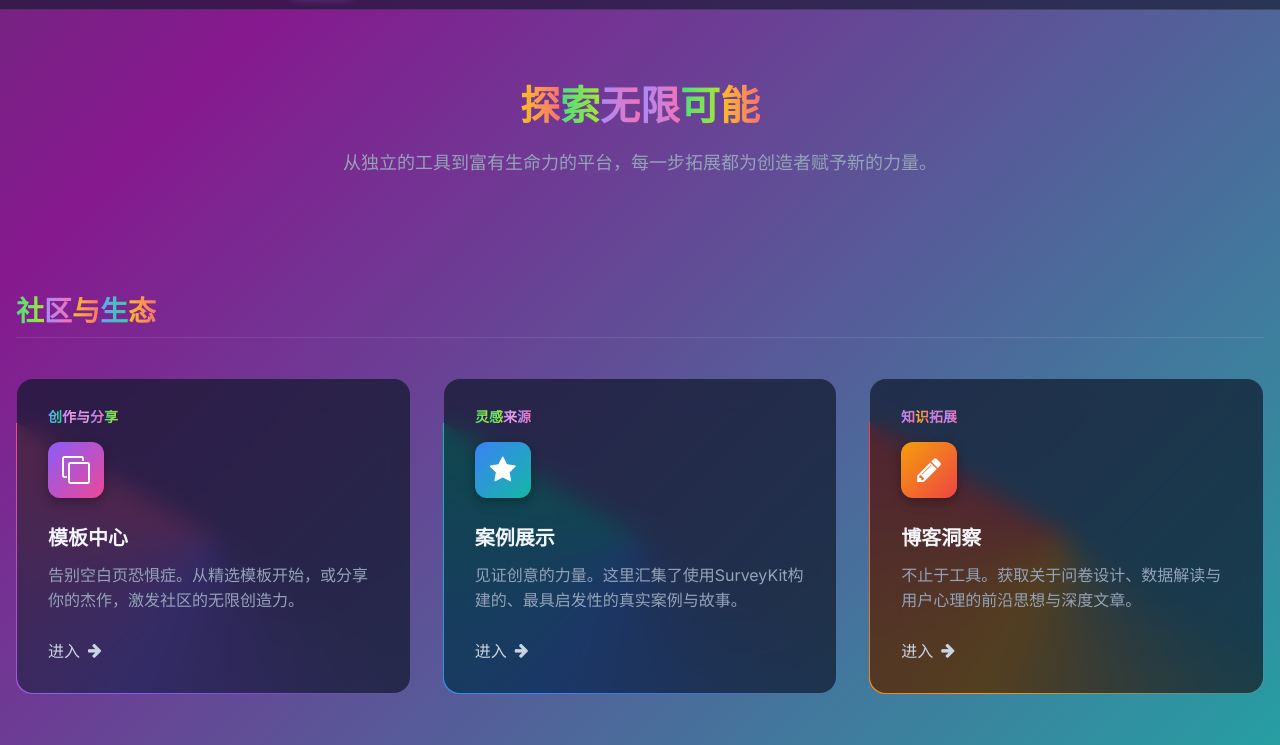
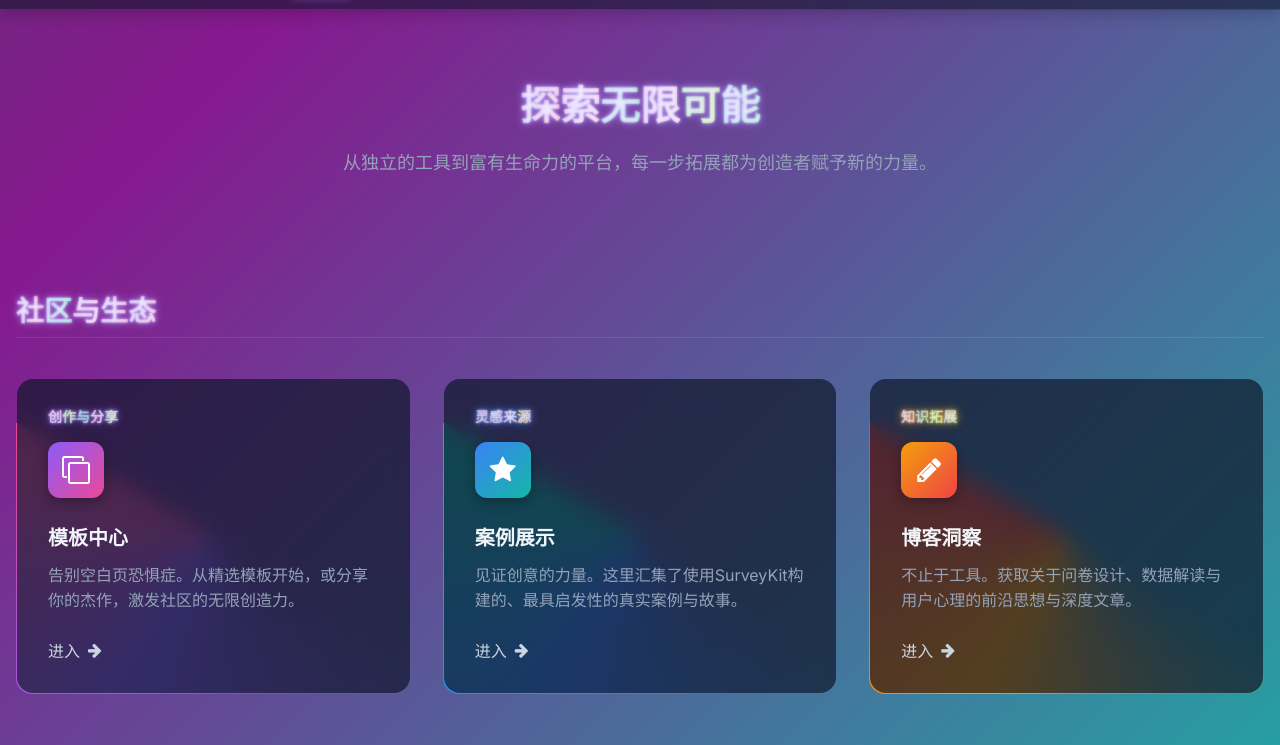
Before and after one commit to 424635328/SurveyKit, a website: page public/others/index.html in a window 1280 px wide. Shown: the part 55-800 px from the top of the page. Drawn offline with Linux system fonts and the light colour scheme.

Commit message:
2025-07-06 00:50:08-S.bat

```diff
--- a/public/others/index.css
+++ b/public/others/index.css
@@ -13,7 +13,8 @@
 html {
     -webkit-text-size-adjust: 100%;
     tab-size: 4;
-    font-family: ui-sans-serif, system-ui, -apple-system, BlinkMacMacSystemFont, "Segoe UI", Roboto, "Helvetica Neue", Arial, "Noto Sans", sans-serif, "Apple Color Emoji", "Segoe UI Emoji", "Segoe UI Symbol", "Noto Color Emoji";
+    font-family: ui-sans-serif, system-ui, -apple-system, BlinkMacSystemFont, "Segoe UI", Roboto, "Helvetica Neue", Arial, "Noto Sans", sans-serif, "Apple Color Emoji", "Segoe UI Emoji", "Segoe UI Symbol", "Noto Color Emoji";
+    scroll-behavior: smooth; /* 平滑滚动 */
 }
 
 body {
@@ -22,6 +23,16 @@ body {
     min-height: 100vh;
     display: flex;
     flex-direction: column;
+}
+
+/* 自定义文本选中颜色 */
+::-moz-selection { /* Firefox */
+    background: #818cf8;
+    color: #fff;
+}
+::selection {
+    background: #818cf8;
+    color: #fff;
 }
 
 .aurora-background {
@@ -67,6 +78,7 @@ header {
     backdrop-filter: blur(16px);
     -webkit-backdrop-filter: blur(16px);
     border-bottom: 1px solid rgba(255, 255, 255, 0.1);
+    box-shadow: 0 4px 15px rgba(0, 0, 0, 0.2); /* 增加头部阴影 */
 }
 
 header .container > div {
@@ -270,22 +282,48 @@ header .flex.items-center {
     color: #fff;
 }
 
+/* 主内容区淡入效果 */
 main {
     padding-top: 4rem;
     padding-bottom: 4rem;
     flex-grow: 1;
+    opacity: 0;
+    transform: translateY(20px);
+    transition: opacity 0.8s ease-out, transform 0.8s ease-out;
 }
+main.is-loaded {
+    opacity: 1;
+    transform: translateY(0);
+}
+
 
 .hero-section {
     text-align: center;
     margin-bottom: 5rem;
 }
 
+/* 打字机文本容器的初始状态和动画 */
+.section-heading,
+.section-subheading,
+.category-title,
+.pili-card-subtitle {
+    opacity: 0;
+    transform: translateY(20px);
+    transition: opacity 0.6s ease-out, transform 0.6s ease-out;
+}
+.section-heading.is-visible,
+.section-subheading.is-visible,
+.category-title.is-visible,
+.pili-card-subtitle.is-visible {
+    opacity: 1;
+    transform: translateY(0);
+}
+
 .section-heading {
     font-size: 2.5rem;
     font-weight: 800;
     margin-bottom: 1rem;
-    min-height: 2.5rem;
+    min-height: 2.5rem; /* 确保动画前预留空间 */
 }
 
 .section-subheading {
@@ -295,7 +333,7 @@ main {
     margin-left: auto;
     margin-right: auto;
     line-height: 1.7;
-    min-height: 3.8rem;
+    min-height: 3.8rem; /* 确保动画前预留空间 */
 }
 
 .features-section {
@@ -308,7 +346,7 @@ main {
     margin-bottom: 2.5rem;
     padding-bottom: 0.5rem;
     border-bottom: 1px solid rgba(255, 255, 255, 0.1);
-    min-height: 2.5rem;
+    min-height: 2.5rem; /* 确保动画前预留空间 */
 }
 
 .card-grid {
@@ -324,9 +362,10 @@ main {
     font-weight: 600;
     margin-bottom: 0.75rem;
     line-height: 1;
-    min-height: 1.25rem;
+    min-height: 1.25rem; /* 确保动画前预留空间 */
 }
 
+/* Pili Card 初始隐藏和动画 */
 .pili-card {
     display: flex;
     flex-direction: column;
@@ -335,8 +374,16 @@ main {
     border-radius: 1rem;
     overflow: hidden;
     position: relative;
-    transition: transform 0.4s cubic-bezier(0.16, 1, 0.3, 1), box-shadow 0.4s ease;
     z-index: 1;
+    opacity: 0; /* 初始隐藏 */
+    transform: translateY(30px); /* 初始位置偏下 */
+    transition: transform 0.6s cubic-bezier(0.16, 1, 0.3, 1), opacity 0.6s ease-out, box-shadow 0.4s ease; /* 添加 opacity 和 transform 过渡 */
+}
+
+/* Pili Card 滚动可见时的动画 */
+.pili-card.is-visible {
+    opacity: 1;
+    transform: translateY(0);
 }
 
 .pili-card::after {
@@ -357,7 +404,7 @@ main {
     background: conic-gradient(from var(--angle), transparent 50%, var(--gradient-start), var(--gradient-end));
     animation: border-rotate 6s linear infinite;
     z-index: -2;
-    opacity: 1; /* Default hover opacity for border */
+    opacity: 1;
     transition: opacity 0.4s ease;
 }
 
@@ -371,7 +418,7 @@ main {
 }
 
 .pili-card:hover::before {
-    opacity: 0.8; /* Changed to 0.8 for subtle effect */
+    opacity: 0.8;
 }
 
 .pili-card-icon {
@@ -424,12 +471,13 @@ main {
     transform: translateX(5px);
 }
 
+/* --- Typewriter Character Styles (for individual characters) --- */
 .typewriter-char {
     display: inline-block;
     opacity: 0;
     transform: translateY(10px) scale(0.9);
     filter: blur(3px);
-    animation: char-reveal 0.5s cubic-bezier(0.16, 1, 0.3, 1) forwards;
+    /* animation is applied dynamically by JS */
 }
 
 @keyframes char-reveal {
@@ -449,6 +497,10 @@ main {
     -webkit-background-clip: text;
     background-clip: text;
     color: transparent;
+    /* 优化 text-shadow，减小模糊半径以提高清晰度 */
+    text-shadow:
+        0 0 3px rgba(255, 255, 255, 0.8), /* 更清晰的白色核心光晕 */
+        0 0 8px var(--gradient-start, #a78bfa); /* 减小了渐变色光晕的半径 */
 }
 
 footer {
@@ -496,11 +548,3 @@ footer .text-slate-400 { color: #94a3b8; }
 footer .text-sm { font-size: 0.875rem; }
 footer .hover\:text-white:hover { color: #fff; }
 footer .transition-colors { transition-property: color, background-color, border-color, text-decoration-color, fill, stroke; transition-timing-function: cubic-bezier(0.4, 0, 0.2, 1); transition-duration: 150ms; }
-/* --- Typewriter Initial State --- */
-.section-heading,
-.section-subheading,
-.category-title,
-.pili-card-subtitle {
-    opacity: 0; /* 所有打字机元素初始时都不可见 */
-    transition: opacity 0.3s ease; /* 添加一个平滑的过渡效果 */
-}
--- a/public/others/index.js
+++ b/public/others/index.js
@@ -1,40 +1,29 @@
 document.addEventListener("DOMContentLoaded", () => {
-    const initTypewriter = (selector, initialDelay, charDelay) => {
-        const elements = document.querySelectorAll(selector);
+    // 渐变色类数组
     const gradientClasses = ['gradient-1', 'gradient-2', 'gradient-3', 'gradient-4', 'gradient-5'];
 
-        elements.forEach((element, elementIndex) => {
+    // 主内容区淡入效果（页面加载时一次性触发）
+    const mainContent = document.querySelector('main');
+    if (mainContent) {
+        setTimeout(() => {
+            mainContent.classList.add('is-loaded');
+        }, 100);
+    }
+
+    // 重新构建打字机文本内容并触发其动画
+    const triggerTypewriterEffect = (element, charDelay) => {
         const text = element.getAttribute('data-text');
         if (!text) return;
 
-            // 1. 清空元素内容，为打字机效果做准备
-            element.innerHTML = '';
-            // 确保元素初始状态是隐藏的，让CSS处理 initial opacity: 0;
-            // element.style.opacity = '0'; // 这一行是多余的，CSS已处理
+        element.innerHTML = ''; // 清空内容以重新打字
 
-            // 计算该元素开始动画的总延迟：
-            // initialDelay (全局开始延迟) + elementIndex * 50 (同类元素错开延迟)
-            const totalElementStartDelay = initialDelay + (elementIndex * 50);
-
-            // 假设父元素的 CSS opacity 过渡时间是 300ms (0.3s)，我们可以在此基础上加一个缓冲
-            const parentFadeInDuration = 300; // 对应 CSS 中 transition: opacity 0.3s ease;
-            const bufferBeforeTyping = 50; // 在父元素淡入后，等待一小段时间再开始打字
-
-            // 第一个 setTimeout：控制整个元素动画的开始时间
-            setTimeout(() => {
-                // 2. 使父容器可见。CSS 的 transition 会使它平滑淡入。
-                element.style.opacity = '1';
-
-                // 3. 嵌套的 setTimeout：在父容器淡入动画完成后，开始逐字打字
-                setTimeout(() => {
         const characters = Array.from(text);
         characters.forEach((char, charIndex) => {
             setTimeout(() => {
                 const span = document.createElement('span');
-                            span.className = 'typewriter-char'; // 字符自身会从 opacity:0 动画
+                span.className = 'typewriter-char';
                 span.textContent = char;
 
-                            // 应用渐变文本效果，只对特定元素类型（如heading, title, subtitle）
                 if (char.trim() !== '') {
                      const randomGradient = gradientClasses[Math.floor(Math.random() * gradientClasses.length)];
                      if (element.classList.contains('section-heading') ||
@@ -44,22 +33,104 @@ document.addEventListener("DOMContentLoaded", () => {
                      }
                 }
                 element.appendChild(span);
+
+                // 强制触发 reflow 来重新播放动画
+                void span.offsetWidth; // 这一行是关键，确保动画能重复播放
+                span.style.animation = `char-reveal 0.5s cubic-bezier(0.16, 1, 0.3, 1) forwards`;
+
             }, charIndex * charDelay);
-                    });
-                }, parentFadeInDuration + bufferBeforeTyping); // 在父元素淡入结束后才开始逐字动画
-            }, totalElementStartDelay); // 整个元素的初始延迟
         });
     };
 
-    // 为每个需要打字机效果的元素类别调用函数
-    initTypewriter('.section-heading', 100, 40);
-    initTypewriter('.section-subheading', 400, 15);
-    initTypewriter('.category-title', 600, 50);
-    initTypewriter('.pili-card-subtitle', 800, 30);
+    // 设置 Intersection Observer 观察所有需要重复动画的元素
+    const observerOptions = {
+        root: null, // 观察整个视口
+        rootMargin: '0px',
+        threshold: 0.1 // 当元素10%可见时触发
+    };
+
+    const observer = new IntersectionObserver((entries) => {
+        entries.forEach(entry => {
+            const element = entry.target;
+
+            // 处理打字机文本元素
+            if (element.classList.contains('section-heading') ||
+                element.classList.contains('section-subheading') ||
+                element.classList.contains('category-title') ||
+                element.classList.contains('pili-card-subtitle')) {
+
+                if (entry.isIntersecting) {
+                    element.classList.add('is-visible');
+                    // 根据元素类型设置不同的打字速度
+                    let charDelay = 40; // 默认
+                    if (element.classList.contains('section-subheading')) charDelay = 15;
+                    else if (element.classList.contains('pili-card-subtitle')) charDelay = 30;
+                    else if (element.classList.contains('category-title')) charDelay = 50;
+
+                    triggerTypewriterEffect(element, charDelay);
+                } else {
+                    element.classList.remove('is-visible');
+                    element.innerHTML = ''; // 离开视口时清空内容，以便下次重新打字
+                }
+            }
+            // 处理 Pili Card 元素
+            else if (element.classList.contains('pili-card')) {
+                if (entry.isIntersecting) {
+                    // 计算卡片在其父级 grid 中的索引，以实现错开延迟
+                    const cardIndexInGrid = Array.from(element.parentNode.children).indexOf(element);
+                    const delay = cardIndexInGrid * 120; // 错开延迟120ms
+                    setTimeout(() => {
+                        element.classList.add('is-visible');
+                    }, delay);
+                } else {
+                    element.classList.remove('is-visible'); // 离开视口时移除类，使其回到初始隐藏状态
+                }
+            }
+        });
+    }, observerOptions);
+
+    // 观察所有需要动画的元素
+    document.querySelectorAll('.section-heading, .section-subheading, .category-title, .pili-card-subtitle, .pili-card').forEach(element => {
+        observer.observe(element);
+    });
 
     // 更新页脚年份
     const footerYear = document.getElementById('footer-year');
     if (footerYear) {
         footerYear.textContent = new Date().getFullYear();
     }
+
+    // 搜索按钮和移动菜单的交互逻辑 (保持不变)
+    const searchToggleButton = document.getElementById('search-toggle-button');
+    const searchToggleMobile = document.getElementById('search-toggle-mobile');
+    const menuToggle = document.getElementById('menu-toggle');
+    const mobileMenu = document.getElementById('mobile-menu');
+    const menuIcon = document.getElementById('menu-icon');
+
+    const handleSearchClick = (event) => {
+        event.preventDefault();
+        alert('搜索功能开发中...');
+    };
+
+    if (searchToggleButton) {
+        searchToggleButton.addEventListener('click', handleSearchClick);
+    }
+    if (searchToggleMobile) {
+        searchToggleMobile.addEventListener('click', handleSearchClick);
+    }
+
+    if (menuToggle && mobileMenu && menuIcon) {
+        menuToggle.addEventListener('click', () => {
+            const isExpanded = menuToggle.getAttribute('aria-expanded') === 'true';
+            menuToggle.setAttribute('aria-expanded', !isExpanded);
+            mobileMenu.classList.toggle('hidden');
+            if (!isExpanded) {
+                menuIcon.classList.remove('fa-bars');
+                menuIcon.classList.add('fa-times');
+            } else {
+                menuIcon.classList.remove('fa-times');
+                menuIcon.classList.add('fa-bars');
+            }
         });
+    }
+});
```
Lines whose indentation alone changed are shown as unchanged.
